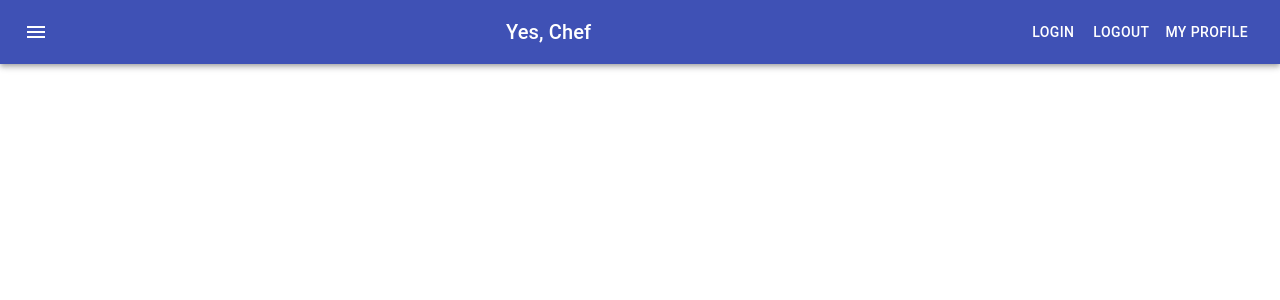
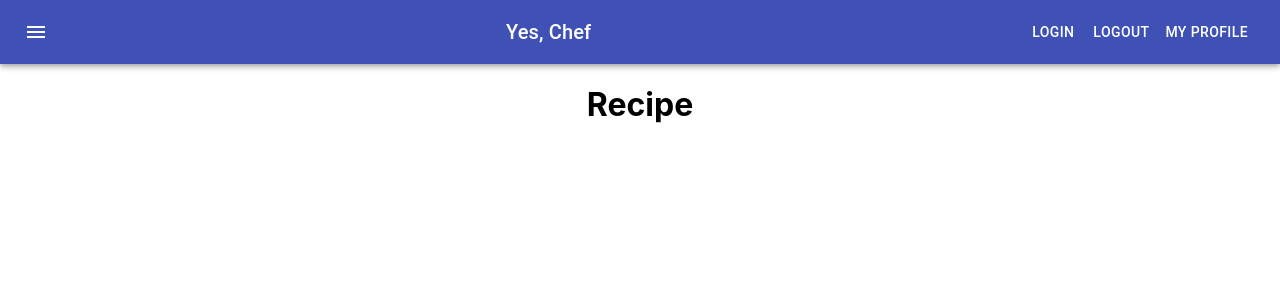
Before and after one commit to wyounis25/yes_chef_frontend, a React (Create React App) app: page /recipes/1 in a window 1280 px wide. Shown: the top 300 px of the page. Built offline with nearby package versions, Linux system fonts and the light colour scheme.

Commit message:
recipe dynamic route start

```diff
--- a/src/App.js
+++ b/src/App.js
@@ -46,7 +46,7 @@ export default class App extends React.Component {
             <Route path="/profile/:id" component={Profile}/>
             <Route path="/signup" component={SignUp}/>
             <Route path="/login" component={LogIn}/>
-            <Route path="/recipes/:id" component={Recipe}/>
+            <Route path="/recipes/:label" component={Recipe}/>
           </Switch>
         </div>
       </Router>
--- a/src/components/Recipes/Recipe.js
+++ b/src/components/Recipes/Recipe.js
@@ -5,6 +5,7 @@ export default class Recipe extends Component {
     render() {
         return (
             <div>
+                <h1>Recipe</h1>
                 <Review />
             </div>
         )
--- a/src/components/Recipes/RecipeCard.js
+++ b/src/components/Recipes/RecipeCard.js
@@ -30,9 +30,10 @@ export default function RecipeCard(props) {
     const recipe = props.recipe.recipe;
 
     const handleOnClick = () => {
-        <Link to={`/recipe/${recipe.id}`} />
-        console.log(recipe.id)
+        console.log();
+        <Link to={`/recipes/${recipe.label}`} component={Recipe} />
     }
+    console.log(recipe.label)
     return (
       <Card className={classes.card} onClick={handleOnClick}>
         <CardMedia
@@ -50,14 +51,6 @@ export default function RecipeCard(props) {
             })}
           </Typography>
         </CardContent>
-        {/* <CardActions>
-          <Button size="small" color="primary">
-            View
-          </Button>
-          <Button size="small" color="primary">
-            Edit
-          </Button>
-        </CardActions> */}
       </Card>
     );
 }
```
